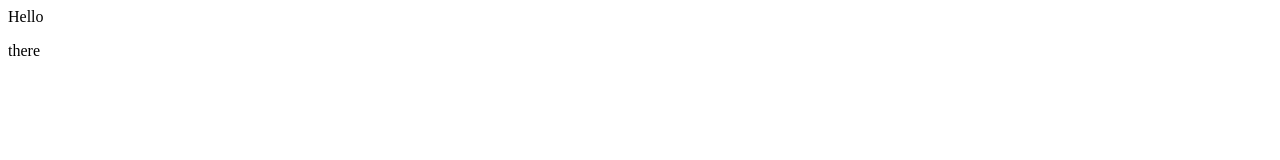
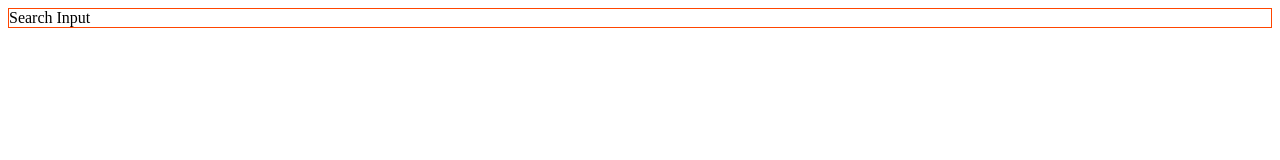
Before and after one commit to yaswanth-110/demo-repo, a plain HTML site: page index.html in a window 1280 px wide. Drawn offline with Linux system fonts and the light colour scheme.

Commit message:
Added index.css

```diff
--- /dev/null
+++ b/index.css
@@ -0,0 +1,14 @@
+
+
+.text{
+    border: 1px solid orangered;
+    transition: all 2s ease-out;
+
+}
+
+
+.text:hover{
+    transform: translateY(2);
+    cursor: pointer;
+
+}
--- a/index.html
+++ b/index.html
@@ -1,2 +1,12 @@
-<div>Hello</div>
-<p>there</p>
+<!DOCTYPE html>
+<html lang="en">
+  <head>
+    <meta charset="UTF-8" />
+    <meta name="viewport" content="width=device-width, initial-scale=1.0" />
+    <title>Document</title>
+    <link rel="stylesheet" href="index.css" />
+  </head>
+  <body>
+    <div class="text">Search Input</div>
+  </body>
+</html>
```
